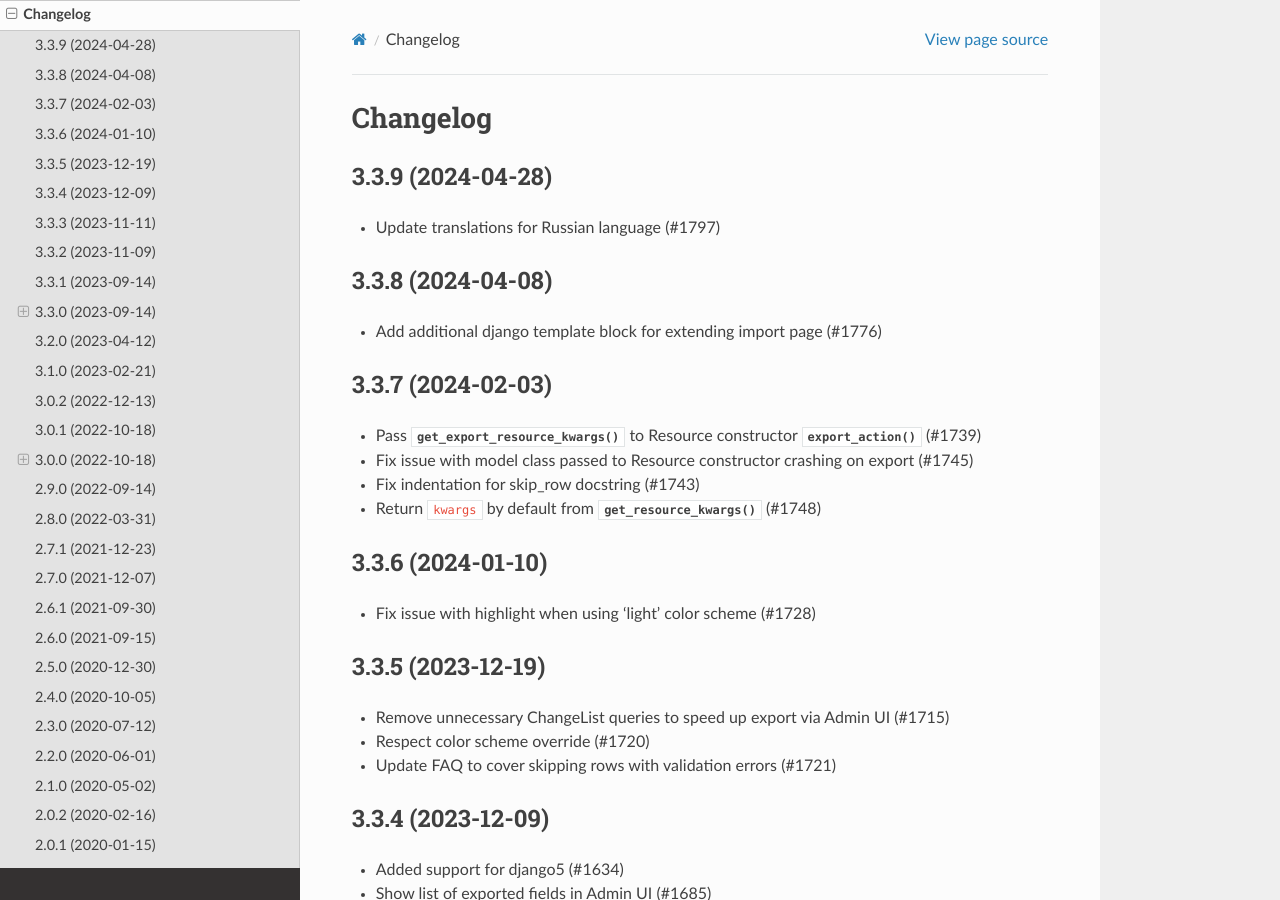
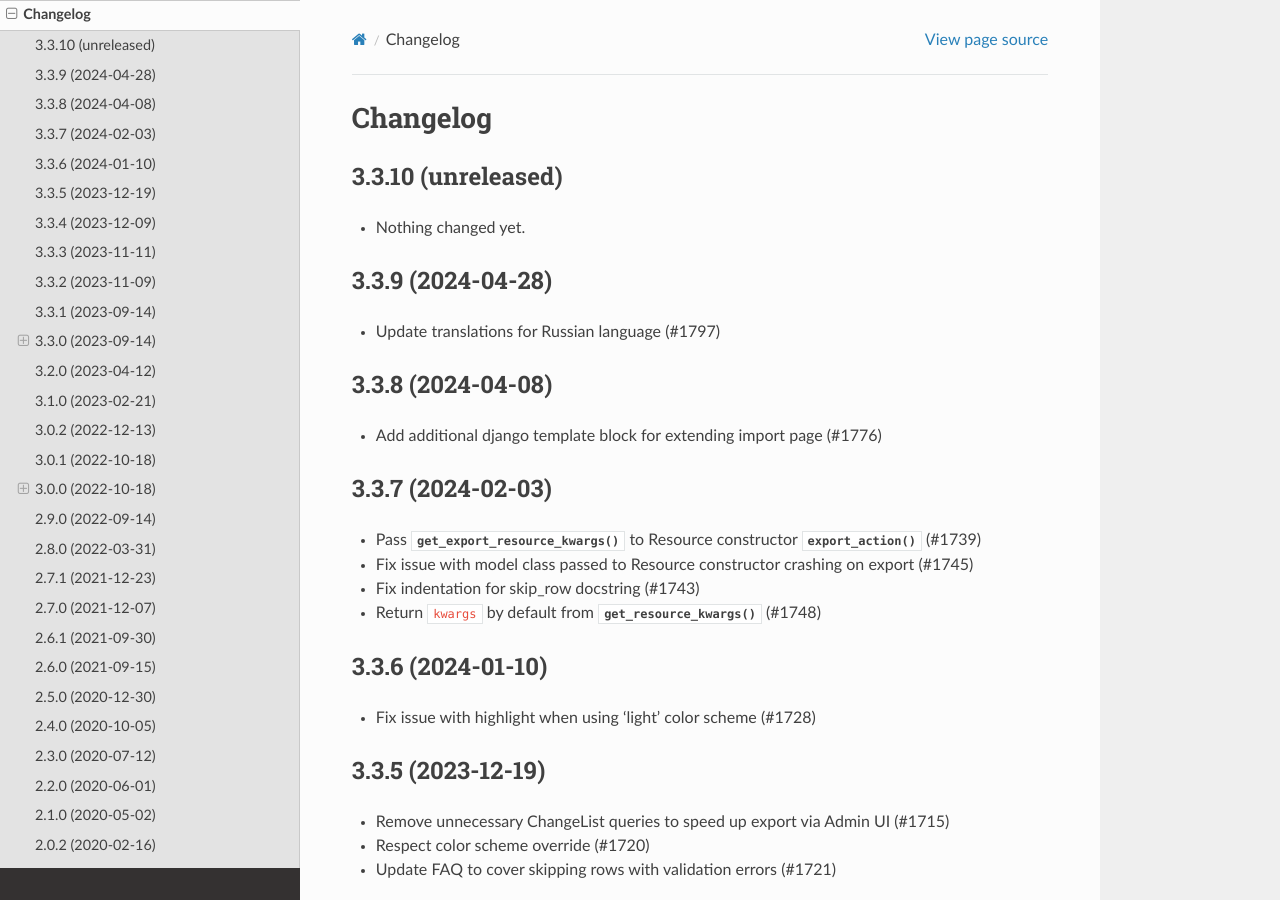
Before and after one commit to django-import-export/django-import-export, a Sphinx documentation site: the page built from docs/changelog.rst, in a window 1280 px wide and 900 px high. Built offline with Sphinx 7.4.7 and the Read the Docs theme 2.0.0, drawn with Linux system fonts in a browser that asks for light colours; pages that are not in the unit, such as notebooks, are missing from menus.

Commit message:
Back to development: 3.3.10

```diff
--- a/docs/changelog.rst
+++ b/docs/changelog.rst
@@ -1,5 +1,11 @@
 Changelog
 =========
+
+3.3.10 (unreleased)
+-------------------
+
+- Nothing changed yet.
+
 
 3.3.9 (2024-04-28)
 ------------------
--- a/import_export/__init__.py
+++ b/import_export/__init__.py
@@ -1 +1 @@
-__version__ = "3.3.9"
+__version__ = "3.3.10.dev0"
```
